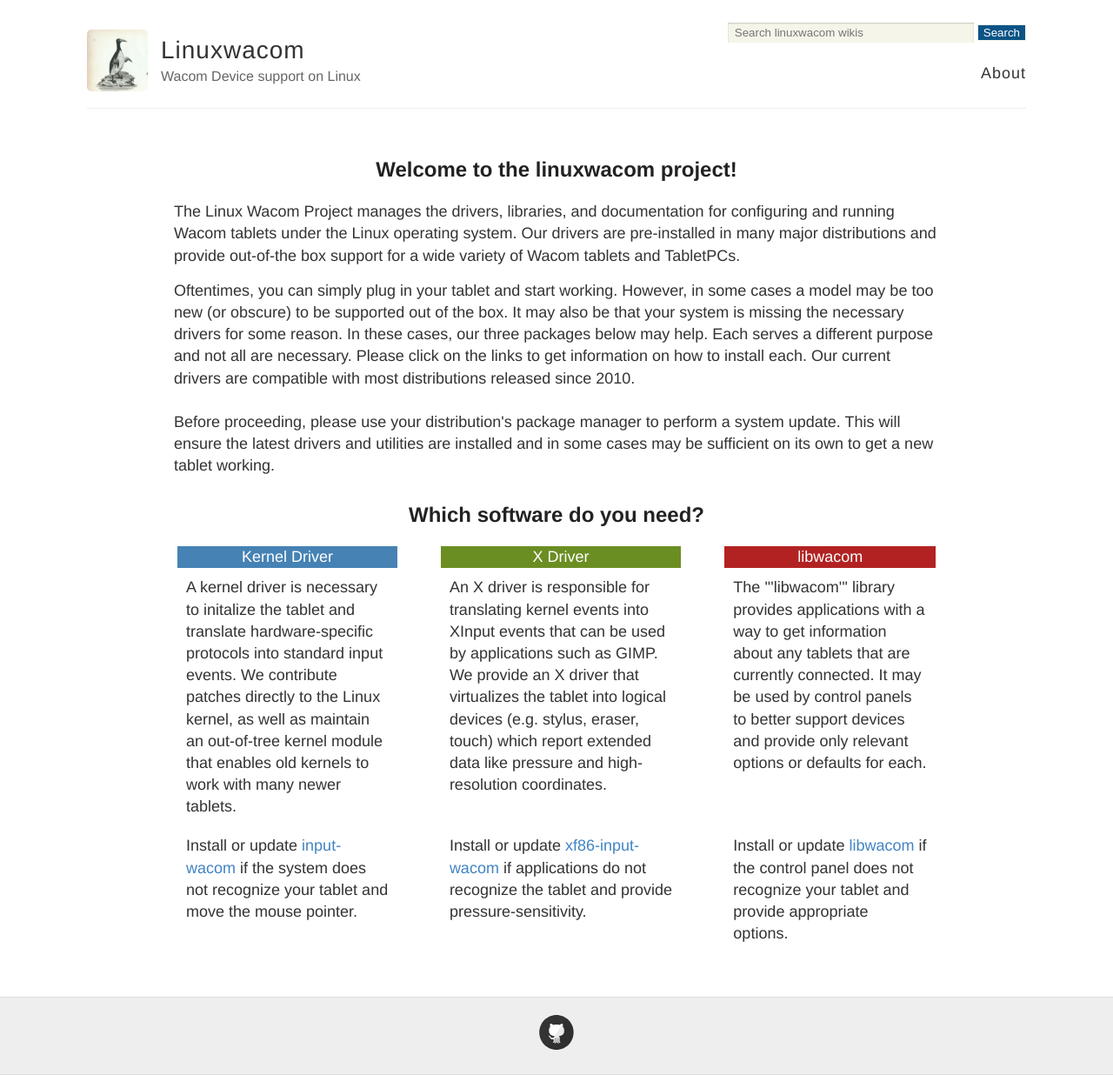
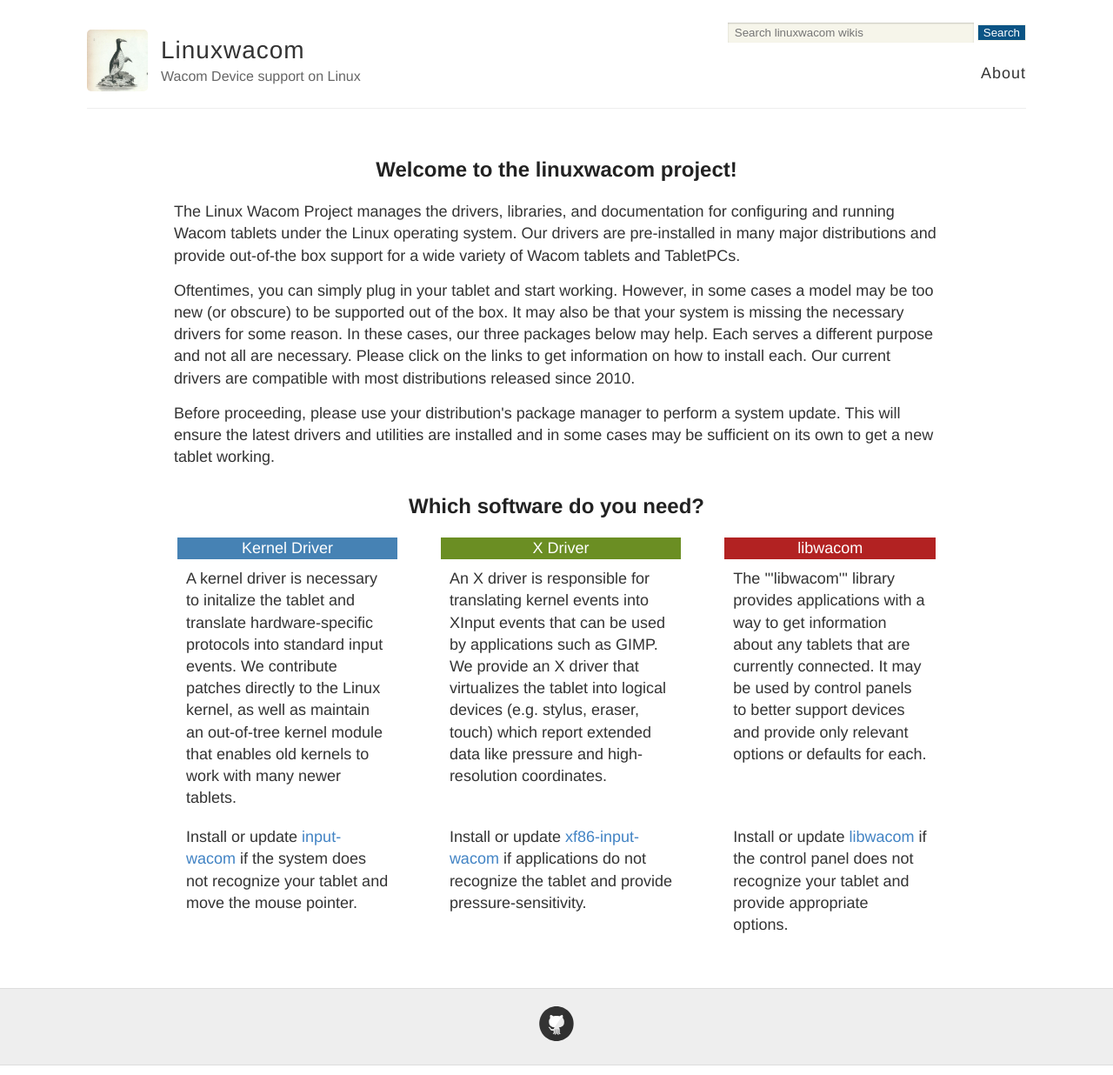
Before and after one commit to skomra/skomra.github.io, a Jekyll site: the page built from index.html, in a window 1280 px wide. Shown: the whole page at 87% size. Built offline with Jekyll 4.4.1, drawn with Linux system fonts in a browser that asks for light colours.

Commit message:
remove another br

```diff
--- a/index.html
+++ b/index.html
@@ -12,9 +12,9 @@
 
 <p class="one">The Linux Wacom Project manages the drivers, libraries, and documentation for configuring and running Wacom tablets under the Linux operating system. Our drivers are pre-installed in many major distributions and provide out-of-the box support for a wide variety of Wacom tablets and TabletPCs. <br> </pr>
 
-<p class="one">Oftentimes, you can simply plug in your tablet and start working. However, in some cases a model may be too new (or obscure) to be supported out of the box. It may also be that your system is missing the necessary drivers for some reason. In these cases, our three packages below may help. Each serves a different purpose and not all are necessary. Please click on the links to get information on how to install each. Our current drivers are compatible with most distributions released since 2010. <br> <br> </pr>
+<p class="one">Oftentimes, you can simply plug in your tablet and start working. However, in some cases a model may be too new (or obscure) to be supported out of the box. It may also be that your system is missing the necessary drivers for some reason. In these cases, our three packages below may help. Each serves a different purpose and not all are necessary. Please click on the links to get information on how to install each. Our current drivers are compatible with most distributions released since 2010. <br> </pr>
 
-Before proceeding, please use your distribution's package manager to perform a system update. This will ensure the latest drivers and utilities are installed and in some cases may be sufficient on its own to get a new tablet working.
+<p class="one">Before proceeding, please use your distribution's package manager to perform a system update. This will ensure the latest drivers and utilities are installed and in some cases may be sufficient on its own to get a new tablet working.</p>
 
 
 <h2 class="one">Which software do you need?</h2>
```
